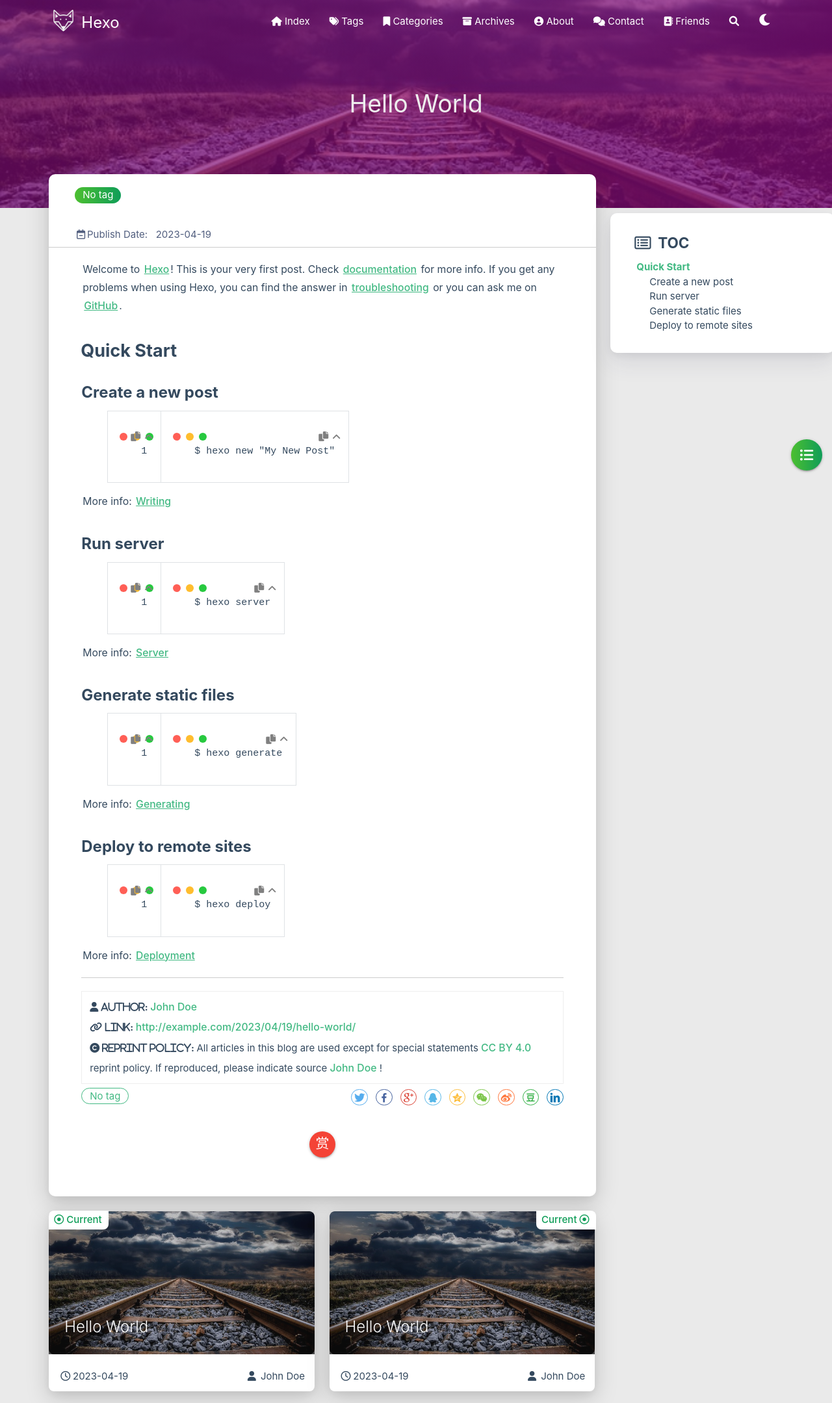
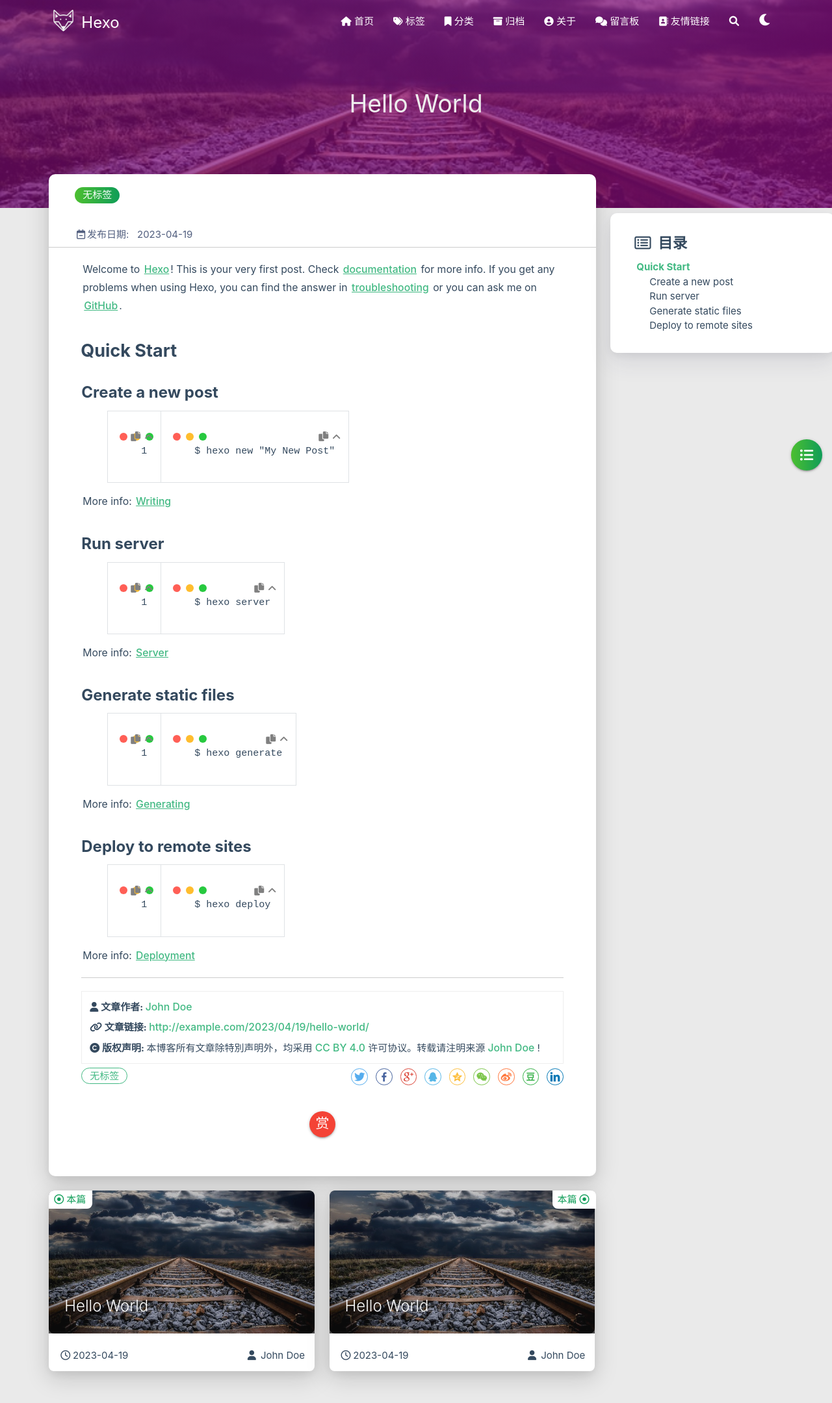
Before and after one commit to allabouthorsetailembroidery/allabouthorsetailembroidery.github.io, a plain HTML site: page 2023/04/19/hello-world/index.html in a window 1280 px wide. Shown: the top 2159 px of the page at 65% size. Drawn offline with Linux system fonts and the light colour scheme; some packages are replaced by stand-ins of ours; no server answers; a script that the page names is missing.

Commit message:
Site updated: 2023-04-26 18:59:26

```diff
--- a/2023/04/19/hello-world/index.html
+++ b/2023/04/19/hello-world/index.html
@@ -1,5 +1,5 @@
 <!DOCTYPE HTML>
-<html lang="en">
+<html lang="zh-CN">
 
 
 <head>
@@ -78,7 +78,7 @@
 
       <i class="fas fa-home" style="zoom: 0.6;"></i>
 
-      <span>Index</span>
+      <span>首页</span>
     </a>
 
   </li>
@@ -89,7 +89,7 @@
 
       <i class="fas fa-tags" style="zoom: 0.6;"></i>
 
-      <span>Tags</span>
+      <span>标签</span>
     </a>
 
   </li>
@@ -100,7 +100,7 @@
 
       <i class="fas fa-bookmark" style="zoom: 0.6;"></i>
 
-      <span>Categories</span>
+      <span>分类</span>
     </a>
 
   </li>
@@ -111,7 +111,7 @@
 
       <i class="fas fa-archive" style="zoom: 0.6;"></i>
 
-      <span>Archives</span>
+      <span>归档</span>
     </a>
 
   </li>
@@ -122,7 +122,7 @@
 
       <i class="fas fa-user-circle" style="zoom: 0.6;"></i>
 
-      <span>About</span>
+      <span>关于</span>
     </a>
 
   </li>
@@ -133,7 +133,7 @@
 
       <i class="fas fa-comments" style="zoom: 0.6;"></i>
 
-      <span>Contact</span>
+      <span>留言板</span>
     </a>
 
   </li>
@@ -144,14 +144,14 @@
 
       <i class="fas fa-address-book" style="zoom: 0.6;"></i>
 
-      <span>Friends</span>
+      <span>友情链接</span>
     </a>
 
   </li>
 
   <li>
     <a href="#searchModal" class="modal-trigger waves-effect waves-light">
-      <i id="searchIcon" class="fas fa-search" title="Search" style="zoom: 0.85;"></i>
+      <i id="searchIcon" class="fas fa-search" title="搜索" style="zoom: 0.85;"></i>
     </a>
   </li>
   <li>
@@ -184,7 +184,7 @@
 
 			    <i class="fa-fw fas fa-home"></i>
 
-			Index
+			首页
 		</a>
 
         </li>
@@ -195,7 +195,7 @@
 
 			    <i class="fa-fw fas fa-tags"></i>
 
-			Tags
+			标签
 		</a>
 
         </li>
@@ -206,7 +206,7 @@
 
 			    <i class="fa-fw fas fa-bookmark"></i>
 
-			Categories
+			分类
 		</a>
 
         </li>
@@ -217,7 +217,7 @@
 
 			    <i class="fa-fw fas fa-archive"></i>
 
-			Archives
+			归档
 		</a>
 
         </li>
@@ -228,7 +228,7 @@
 
 			    <i class="fa-fw fas fa-user-circle"></i>
 
-			About
+			关于
 		</a>
 
         </li>
@@ -239,7 +239,7 @@
 
 			    <i class="fa-fw fas fa-comments"></i>
 
-			Contact
+			留言板
 		</a>
 
         </li>
@@ -250,7 +250,7 @@
 
 			    <i class="fa-fw fas fa-address-book"></i>
 
-			Friends
+			友情链接
 		</a>
 
         </li>
@@ -362,7 +362,7 @@
                 <div class="col s7">
 
                           <div class="article-tag">
-                            <span class="chip bg-color">No tag</span>
+                            <span class="chip bg-color">无标签</span>
                           </div>
 
                 </div>
@@ -374,7 +374,7 @@
             <div class="post-info">
 
                 <div class="post-date info-break-policy">
-                    <i class="far fa-calendar-minus fa-fw"></i>Publish Date:&nbsp;&nbsp;
+                    <i class="far fa-calendar-minus fa-fw"></i>发布日期:&nbsp;&nbsp;
                     2023-04-19
                 </div>
 
@@ -421,7 +421,7 @@
             <div class="reprint__author">
                 <span class="reprint-meta" style="font-weight: bold;">
                     <i class="fas fa-user">
-                        Author:
+                        文章作者:
                     </i>
                 </span>
                 <span class="reprint-info">
@@ -431,7 +431,7 @@
             <div class="reprint__type">
                 <span class="reprint-meta" style="font-weight: bold;">
                     <i class="fas fa-link">
-                        Link:
+                        文章链接:
                     </i>
                 </span>
                 <span class="reprint-info">
@@ -441,13 +441,13 @@
             <div class="reprint__notice">
                 <span class="reprint-meta" style="font-weight: bold;">
                     <i class="fas fa-copyright">
-                        Reprint policy:
+                        版权声明:
                     </i>
                 </span>
                 <span class="reprint-info">
-                    All articles in this blog are used except for special statements
+                    本博客所有文章除特別声明外，均采用
                     <a href="https://creativecommons.org/licenses/by/4.0/deed.zh" rel="external nofollow noreferrer" target="_blank">CC BY 4.0</a>
-                    reprint policy. If reproduced, please indicate source
+                    许可协议。转载请注明来源
                     <a href="/about" target="_blank">John Doe</a>
                     !
                 </span>
@@ -457,7 +457,7 @@
 
     <script async defer>
       document.addEventListener("copy", function (e) {
-        let toastHTML = '<span>Copied successfully, please follow the reprint policy of this article</span><button class="btn-flat toast-action" onclick="navToReprintStatement()" style="font-size: smaller">more</a>';
+        let toastHTML = '<span>复制成功，请遵循本文的转载规则</span><button class="btn-flat toast-action" onclick="navToReprintStatement()" style="font-size: smaller">查看</a>';
         M.toast({html: toastHTML})
       });
 
@@ -472,7 +472,7 @@
                 <div class="post-meta__tag-list" style="display: inline-block;">
 
                         <div class="article-tag">
-                            <span class="chip bg-color">No tag</span>
+                            <span class="chip bg-color">无标签</span>
                         </div>
 
                 </div>
@@ -551,7 +551,7 @@
 
         <div class="article col s12 m6" data-aos="fade-up" data-aos="fade-up">
             <div class="article-badge left-badge text-color">
-                <i class="far fa-dot-circle"></i>&nbsp;Current
+                <i class="far fa-dot-circle"></i>&nbsp;本篇
             </div>
             <div class="card">
                 <a href="/2023/04/19/hello-world/">
@@ -589,7 +589,7 @@
 
         <div class="article col s12 m6" data-aos="fade-up">
             <div class="article-badge right-badge text-color">
-                Current&nbsp;<i class="far fa-dot-circle"></i>
+                本篇&nbsp;<i class="far fa-dot-circle"></i>
             </div>
             <div class="card">
                 <a href="/2023/04/19/hello-world/">
@@ -655,7 +655,7 @@
     </div>
     <div id="toc-aside" class="expanded col l3 hide-on-med-and-down">
         <div class="toc-widget card" style="background-color: white;">
-            <div class="toc-title"><i class="far fa-list-alt"></i>&nbsp;&nbsp;TOC</div>
+            <div class="toc-title"><i class="far fa-list-alt"></i>&nbsp;&nbsp;目录</div>
             <div id="toc-content"></div>
         </div>
     </div>
@@ -816,13 +816,13 @@
 
 
                 <span id="busuanzi_container_site_pv">
-                &nbsp;|&nbsp;<i class="far fa-eye"></i>&nbsp;Total visits:&nbsp;
+                &nbsp;|&nbsp;<i class="far fa-eye"></i>&nbsp;总访问量:&nbsp;
                     <span id="busuanzi_value_site_pv" class="white-color"></span>
             </span>
 
 
                 <span id="busuanzi_container_site_uv">
-                &nbsp;|&nbsp;<i class="fas fa-users"></i>&nbsp;Total visitors:&nbsp;
+                &nbsp;|&nbsp;<i class="fas fa-users"></i>&nbsp;总访问人数:&nbsp;
                     <span id="busuanzi_value_site_uv" class="white-color"></span>
             </span>
 
@@ -875,8 +875,8 @@
 <div id="searchModal" class="modal">
     <div class="modal-content">
         <div class="search-header">
-            <span class="title"><i class="fas fa-search"></i>&nbsp;&nbsp;Search</span>
-            <input type="search" id="searchInput" name="s" placeholder="Please enter a search keyword"
+            <span class="title"><i class="fas fa-search"></i>&nbsp;&nbsp;搜索</span>
+            <input type="search" id="searchInput" name="s" placeholder="请输入搜索的关键字"
                    class="search-input">
         </div>
         <div id="searchResult"></div>
```
Also changed, not shown: archives/2023/04/index.html (+25 -25 lines), archives/2023/index.html (+25 -25 lines), archives/index.html (+25 -25 lines), index.html (+21 -21 lines).
